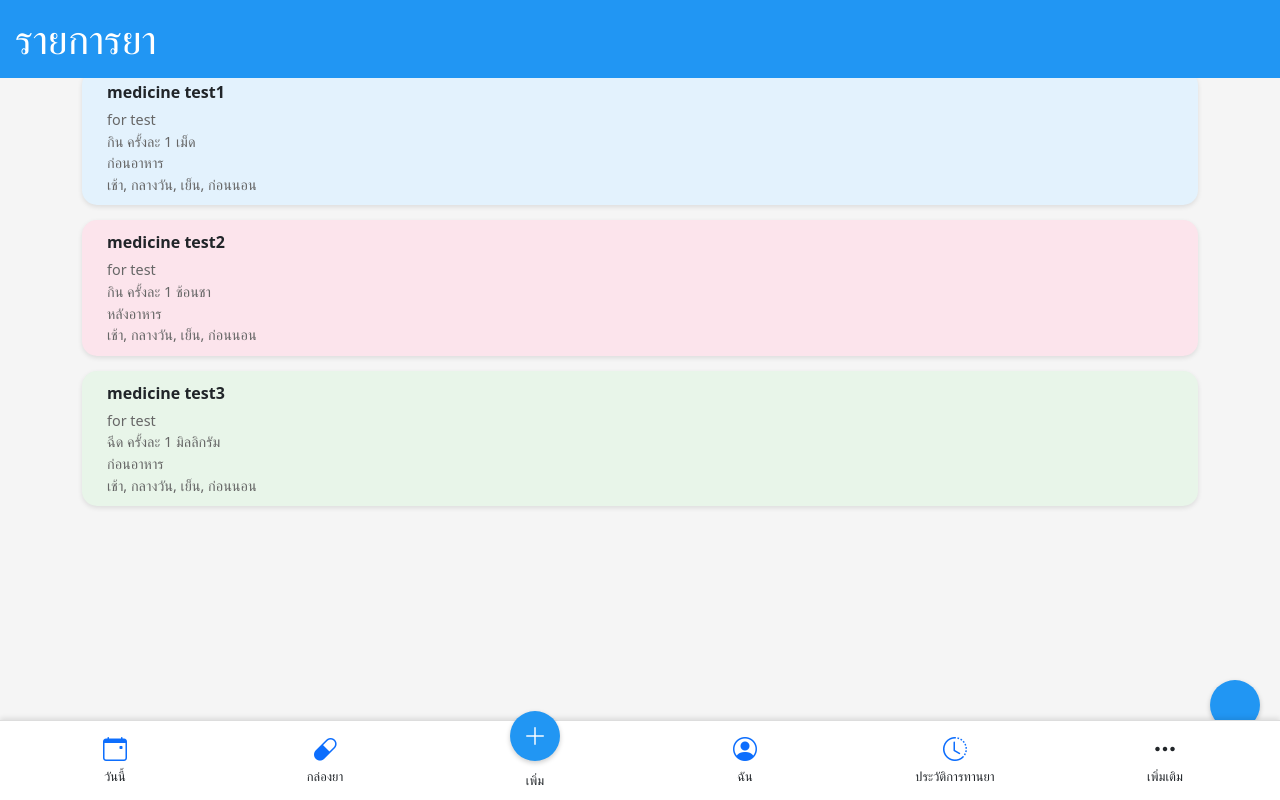
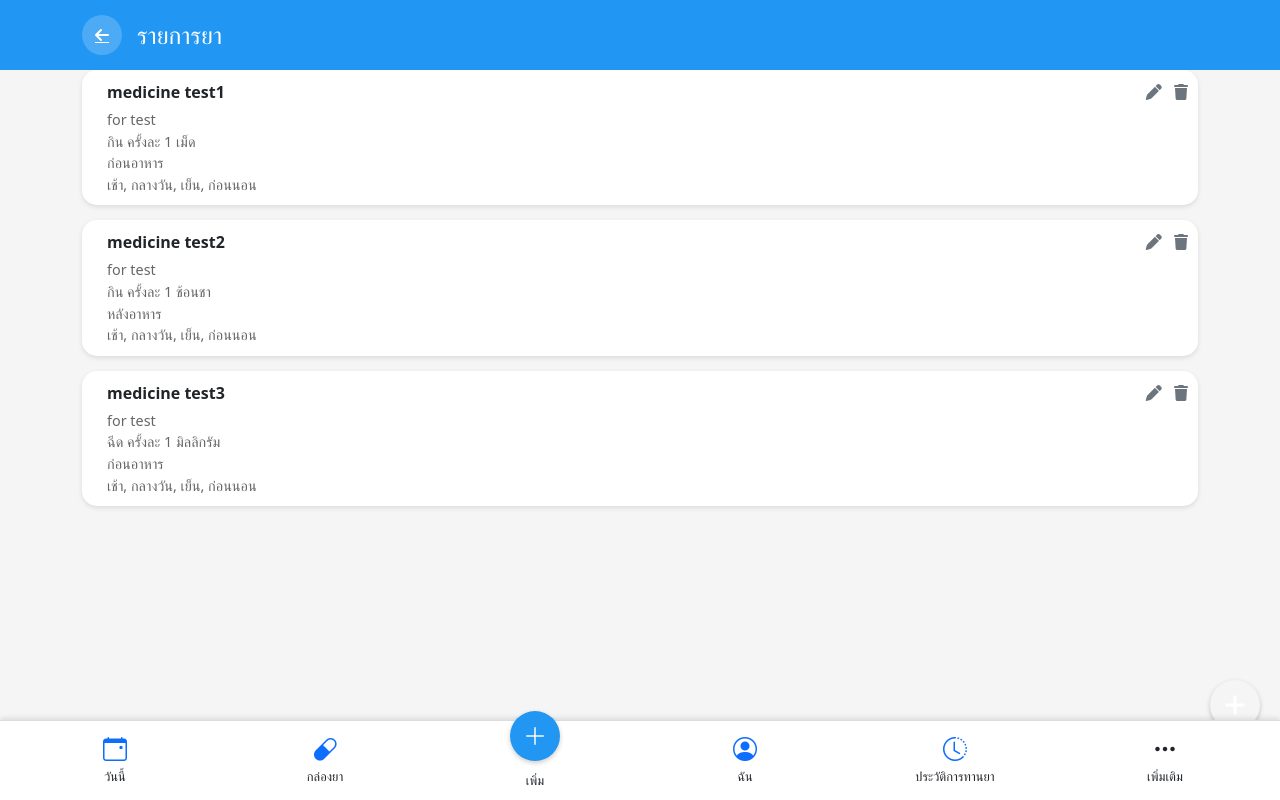
Before and after one commit to nntch26/MyPillBuddy, a Django app: template myproject/myapp/templates/medication.html in a window 1280 px wide. Run offline with Django 4.2, Linux system fonts and the light colour scheme; the template is opened without the code that fills it, so the values that code supplies are empty; some libraries are stand-ins or nearby versions.

Commit message:
Update medication.html

```diff
--- a/myproject/myapp/templates/medication.html
+++ b/myproject/myapp/templates/medication.html
@@ -6,9 +6,12 @@
     <title>ตารางกินยา</title>
     <link href="https://cdnjs.cloudflare.com/ajax/libs/bootstrap/5.3.2/css/bootstrap.min.css" rel="stylesheet">
     <link href="https://cdnjs.cloudflare.com/ajax/libs/bootstrap-icons/1.11.1/font/bootstrap-icons.css" rel="stylesheet">
+    <link href="https://cdnjs.cloudflare.com/ajax/libs/font-awesome/6.4.0/css/all.min.css" rel="stylesheet">
     <style>
         :root {
-            --primary-blue: #2196F3;
+            --primary-color: #2196f3;
+            --primary-dark: #1976d2;
+            --primary-light: #bbdefb;
         }
 
         body {
@@ -24,8 +27,8 @@
             padding: 10px;
         }
 
-        .top-header {
-            background-color: var(--primary-blue);
+        .header {
+            background-color: var(--primary-color);
             color: white;
             padding: 15px;
             position: fixed;
@@ -33,6 +36,20 @@
             width: 100%;
             z-index: 1000;
         }
+
+        .back-button {
+            background-color: rgba(255, 255, 255, 0.2);
+            border: none;
+            border-radius: 50%;
+            width: 40px;
+            height: 40px;
+            display: flex;
+            align-items: center;
+            justify-content: center;
+            color: white;
+            margin-right: 15px;
+        }
+
 
         .profile-img {
             width: 40px;
@@ -167,15 +184,26 @@
     </style>
 </head>
 <body>
-    <div class="top-header d-flex justify-content-between align-items-center">
+    <!-- Header -->
+    <div class="header d-flex justify-content-between align-items-center">
+        <div class="container">
+            <div class="d-flex align-items-center">
+                <a href="home.html" class="back-button">
+                    <i class="fas fa-arrow-left"></i>
+                </a>
+                <h4 class="mb-0">รายการยา</h4>
+            </div>
+        </div>
+    </div>
+    <!-- <div class="top-header d-flex justify-content-between align-items-center">
         <div class="d-flex align-items-center">
             <h1 class="mb-0">รายการยา</h1>
         </div>
-    </div>
+    </div> -->
 
     <div class="container med-container">
 
-        <div class="med-card blue position-relative mt-5">
+        <div class="med-card position-relative mt-5">
             <div class="d-flex">
                 <div class="med-details">
                     <div class="med-name">medicine test1</div>
@@ -191,7 +219,7 @@
             </div>
         </div>
 
-        <div class="med-card pink position-relative">
+        <div class="med-card position-relative">
             <div class="d-flex">
                 <div class="med-details">
                     <div class="med-name">medicine test2</div>
@@ -207,7 +235,7 @@
             </div>
         </div>
 
-        <div class="med-card green position-relative">
+        <div class="med-card position-relative">
             <div class="d-flex">
                 <div class="med-details">
                     <div class="med-name">medicine test3</div>
```
